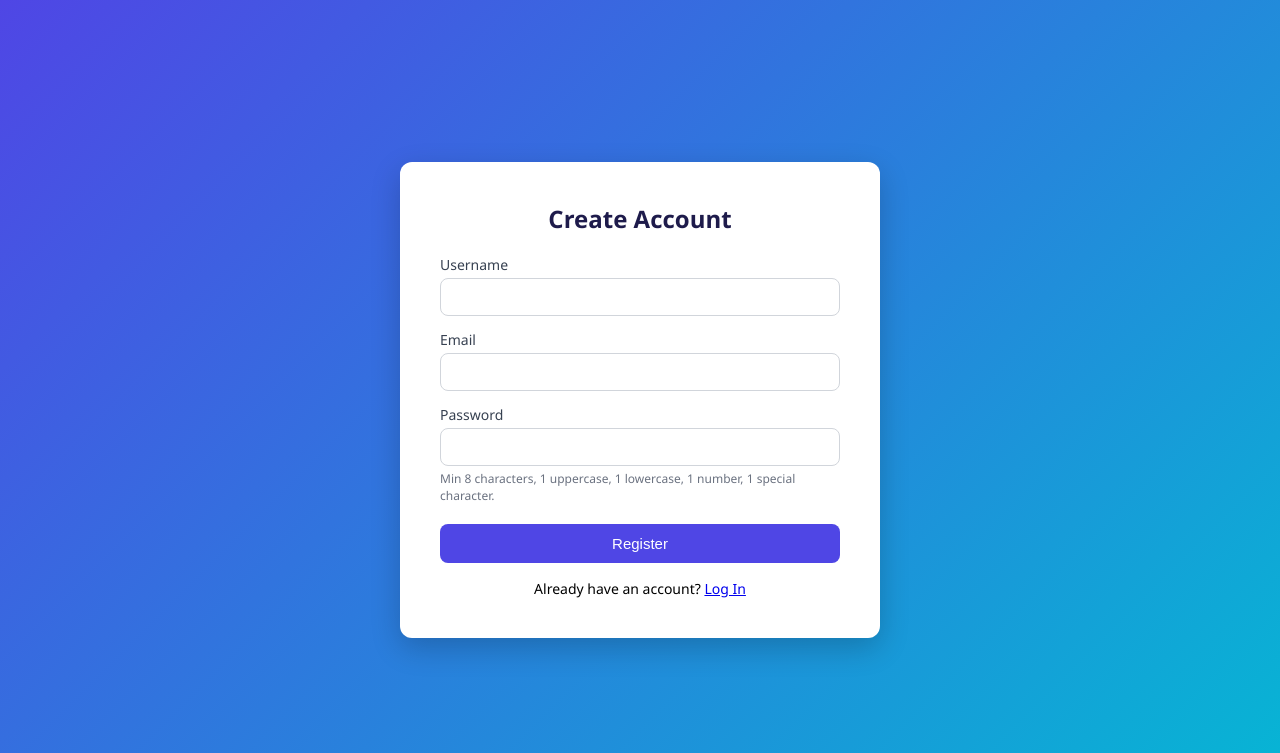
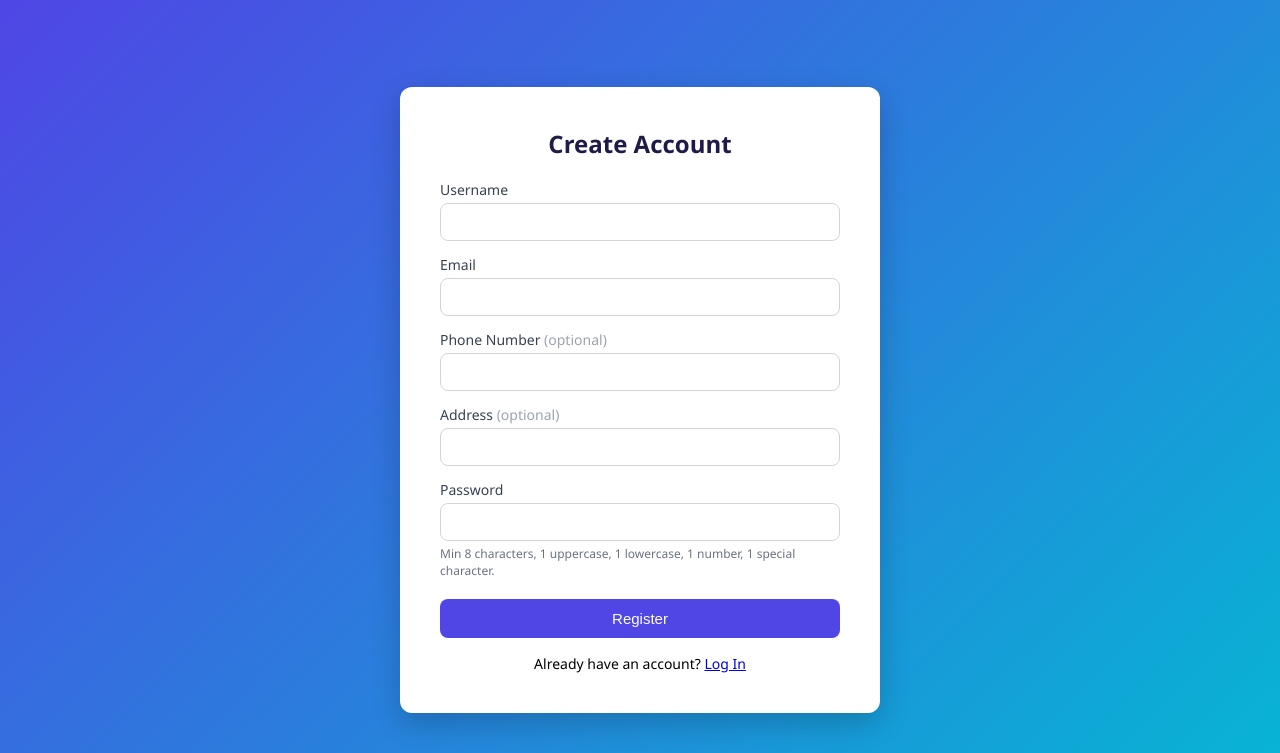
Before and after one commit to 22a21a6157-bit/login-app, a Flask app: page /register in a window 1280 px wide. Shown: the top 753 px of the page. Run offline with Flask 3, Linux system fonts and the light colour scheme; some libraries are stand-ins or nearby versions.

Commit message:
Update register.html

```diff
--- a/templates/register.html
+++ b/templates/register.html
@@ -12,6 +12,12 @@
 
   <label for="email">Email</label>
   <input type="email" id="email" name="email" required>
+
+  <label for="phone">Phone Number <span style="color:#9ca3af; font-weight:400;">(optional)</span></label>
+  <input type="text" id="phone" name="phone">
+
+  <label for="address">Address <span style="color:#9ca3af; font-weight:400;">(optional)</span></label>
+  <input type="text" id="address" name="address">
 
   <label for="password">Password</label>
   <input type="password" id="password" name="password" required>
```
